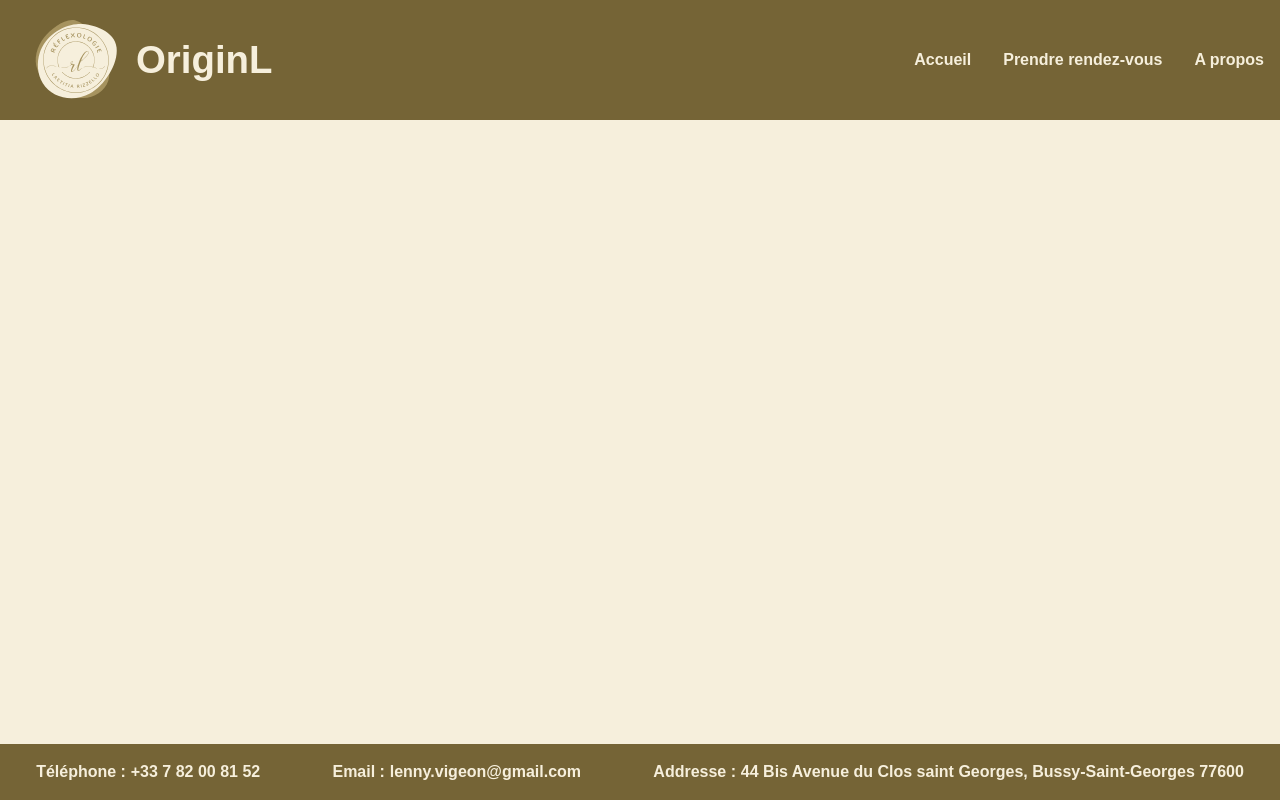
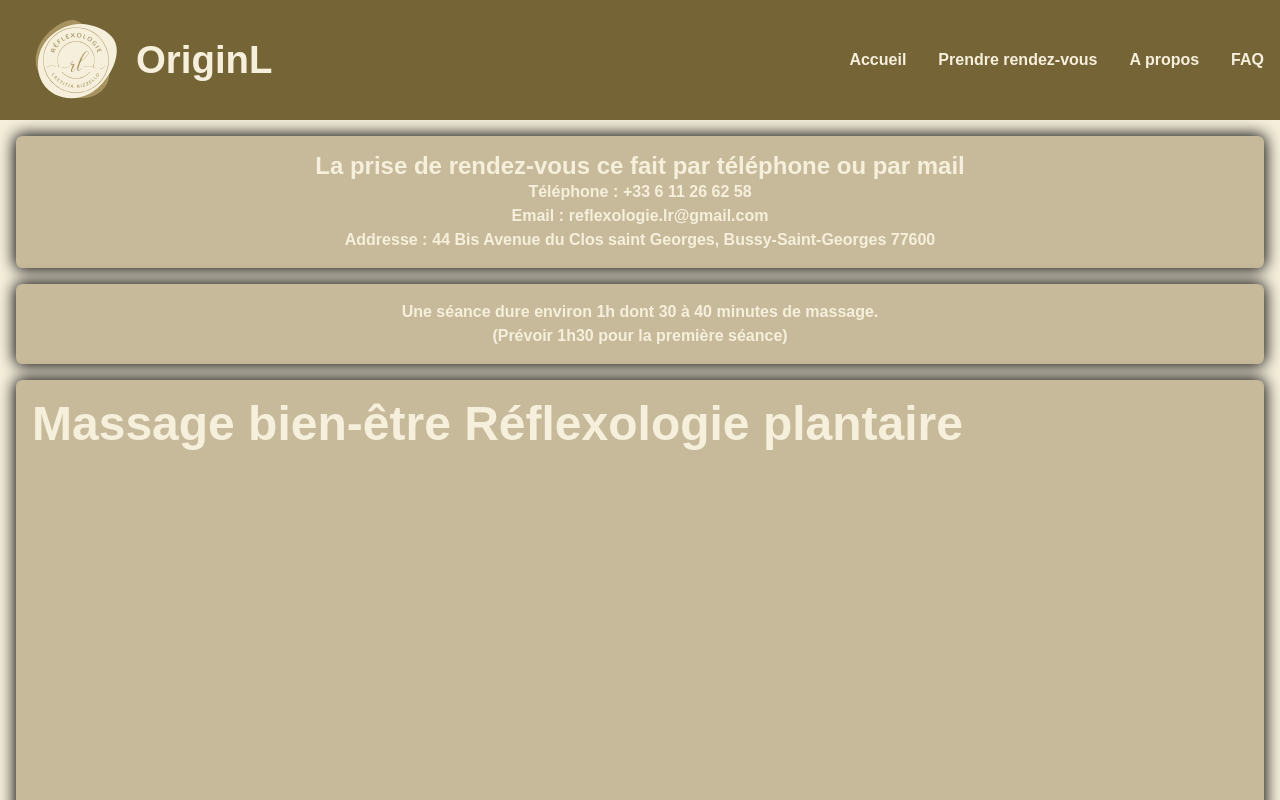
Before and after one commit to lenny-vigeon-dev/originL-website, a SvelteKit app in the folder web/: page /reservation in a window 1280 px wide. Built offline with nearby package versions, Linux system fonts and the light colour scheme.

Commit message:
feat: adding reservation page

```diff
--- /dev/null
+++ b/web/src/lib/components/PricingTile.svelte
@@ -0,0 +1,47 @@
+<script lang="ts">
+    import "$lib/styles.css";
+    import Tile from './Tile.svelte';
+
+    export let title: string;
+    export let price: number;
+    export let description: string = "";
+</script>
+
+<Tile>
+    <div class="content">
+        <h2 class="title">{title}</h2>
+        <p>{description}</p>
+        <div class="bottom-section">
+            <div/>
+            <p class="price">{price}€</p>
+        </div>
+    </div>
+</Tile>
+
+<style>
+    .content {
+        display: flex;
+        flex-direction: column;
+        /* align-items: center; */
+        justify-content: space-between;
+        width: 100%;
+        height: 100%;
+        /* text-align: center; */
+        /* align-items: center; */
+    }
+
+    .title {
+        font-size: 3em;
+    }
+
+    .bottom-section {
+        display: flex;
+        flex-direction: row;
+        align-items: center;
+        justify-content: space-between;
+    }
+
+    .price {
+        font-size: 2.5em;
+    }
+</style>
--- /dev/null
+++ b/web/src/lib/components/Tile.svelte
@@ -0,0 +1,29 @@
+<script lang="ts">
+    import "$lib/styles.css";
+
+</script>
+
+<div class="outer">
+    <div class="inner">
+        <slot />
+    </div>
+</div>
+
+<style>
+    .outer {
+        display: flex;
+        width: 100%;
+        height: 100%;
+        background-color: var(--color2);
+        border-radius: 0.4em;
+        box-shadow: 0px 0px 1em 0.1em black;
+    }
+    .inner {
+        flex: 1 1;
+        padding: 1em;
+        display: flex;
+        flex-direction: column;
+        align-items: center;
+        justify-content: center;
+    }
+</style>
--- /dev/null
+++ b/web/src/lib/components/TileContainer.svelte
@@ -0,0 +1,24 @@
+<div class="tiles">
+    <slot/>
+</div>
+
+<style>
+    .tiles {
+        width: 100%;
+        height: 100%;
+        display: grid;
+        grid-auto-columns: minmax(50em, 120em);
+        grid-auto-rows: minmax(30em, 30em);
+        gap: 1em;
+        grid-template-columns: repeat(auto-fill, minmax(40em, 1fr));
+    }
+    @media (max-width: 800px) {
+        .tiles {
+            width: 100%;
+            height: 100%;
+            display: flex;
+            flex-direction: column;
+            gap: 1em;
+        }
+    }
+</style>
--- a/web/src/routes/+layout.svelte
+++ b/web/src/routes/+layout.svelte
@@ -11,7 +11,7 @@
             <slot />
         </div>
     </div>
-    <Footer />
+    <!-- <Footer /> -->
 </main>
 
 <style>
@@ -39,6 +39,6 @@
         flex-direction: column;
         align-items: center;
         justify-content: center;
-        gap: 2em;
+        gap: 1em;
     }
 </style>
--- a/web/src/routes/Footer.svelte
+++ b/web/src/routes/Footer.svelte
@@ -1,6 +1,6 @@
 <script lang="ts">
     import "$lib/styles.css";
-    import ContactInfo from './ContactInfo.svelte';
+    import ContactInfo from '../lib/components/ContactInfo.svelte';
 
     const address: string = "44 Bis Avenue du Clos saint Georges, Bussy-Saint-Georges 77600";
     const phoneNumber: string = "+33 7 82 00 81 52";
--- a/web/src/routes/Header.svelte
+++ b/web/src/routes/Header.svelte
@@ -5,15 +5,15 @@
 
 <header>
     <div class="inner-header">
-        <button class="homepage-button" aria-label="Go to homepage">
+        <a class="homepage-button" href="/">
             <img class="logo" src={logo} alt="Origin L logo" />
             <h1>OriginL</h1>
-        </button>
+        </a>
         <nav>
             <a href="/">Accueil</a>
             <a href="/reservation">Prendre rendez-vous</a>
             <a href="/about">A propos</a>
-            <!-- <a href="/Q&A">FAQ</a> -->
+            <a href="/Q&A">FAQ</a>
         </nav>
     </div>
 </header>
--- a/web/src/routes/Tile.svelte
+++ /dev/null
@@ -1,21 +0,0 @@
-<script lang="ts">
-    import "$lib/styles.css";
-
-</script>
-
-<div>
-    <slot />
-</div>
-
-<style>
-    div {
-        padding: 1em;
-        box-shadow: 0px 0px 1em 0.1em black;
-        display: flex;
-        flex-direction: column;
-        align-items: center;
-        justify-content: center;
-        border-radius: 0.4em;
-        background-color: var(--color2);
-    }
-</style>
--- a/web/src/routes/reservation/+page.svelte
+++ b/web/src/routes/reservation/+page.svelte
@@ -0,0 +1,27 @@
+<script lang="ts">
+    import Tile from '$lib/components/Tile.svelte';
+    import TileContainer from '$lib/components/TileContainer.svelte';
+    import PricingTile from '$lib/components/PricingTile.svelte';
+    import ContactInfo from '$lib/components/ContactInfo.svelte';
+
+    const address: string = "44 Bis Avenue du Clos saint Georges, Bussy-Saint-Georges 77600";
+    const phoneNumber: string = "+33 6 11 26 62 58";
+    const email: string = "reflexologie.lr@gmail.com";
+</script>
+
+<Tile>
+    <h2>La prise de rendez-vous ce fait par téléphone ou par mail</h2>
+    <ContactInfo title="Téléphone : " content={phoneNumber} />
+    <ContactInfo title="Email : " content={email} href={`mailto:${email}`} />
+    <ContactInfo title="Addresse : " content={address} href={`https://www.google.fr/maps/place/${address.replace(" ", "+")}`} />
+</Tile>
+<Tile>
+    <p>Une séance dure environ 1h  dont 30 à 40 minutes de massage.</p>
+    <p>(Prévoir 1h30 pour la première séance)</p>
+</Tile>
+<TileContainer>
+    <PricingTile title="Massage bien-être Réflexologie plantaire" price={40}></PricingTile>
+    <PricingTile title="Massage Réflexologie palmaire" price={45}></PricingTile>
+    <PricingTile title="Massage Réflexologie plantaire" price={55}></PricingTile>
+    <PricingTile title="Massage Réflexologie plantaire + Réflexologie auriculaire" price={60}></PricingTile>
+</TileContainer>
```
Also changed, not shown: web/src/routes/+page.svelte (+9 -13 lines), web/src/lib/components/ContactInfo.svelte (renamed from web/src/routes/ContactInfo.svelte).
